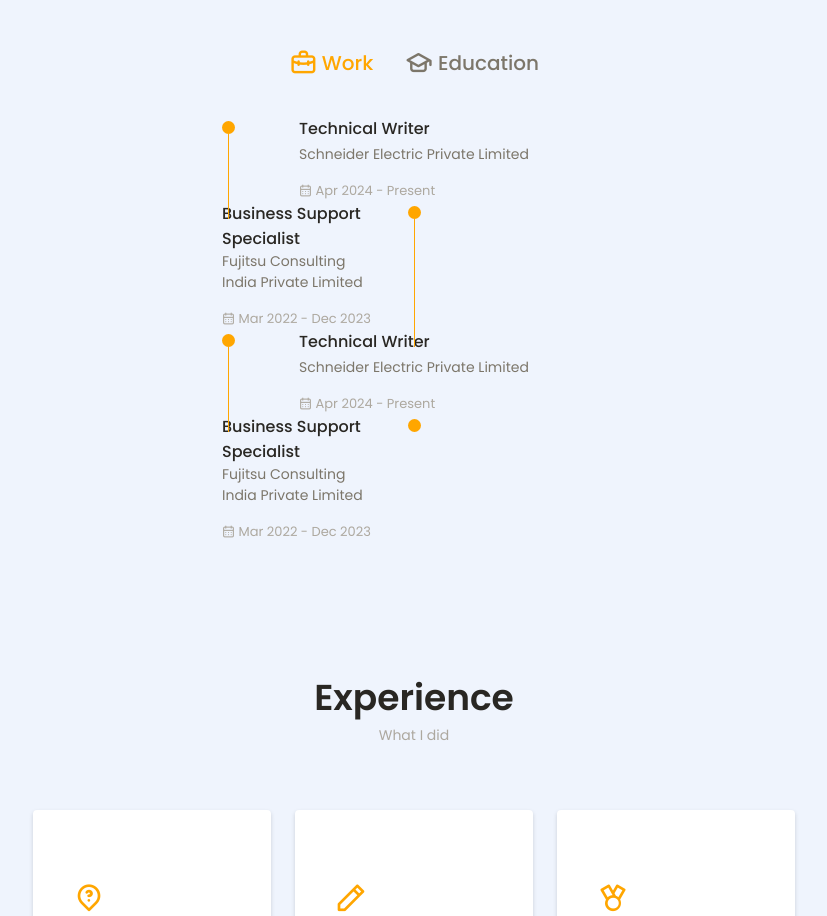
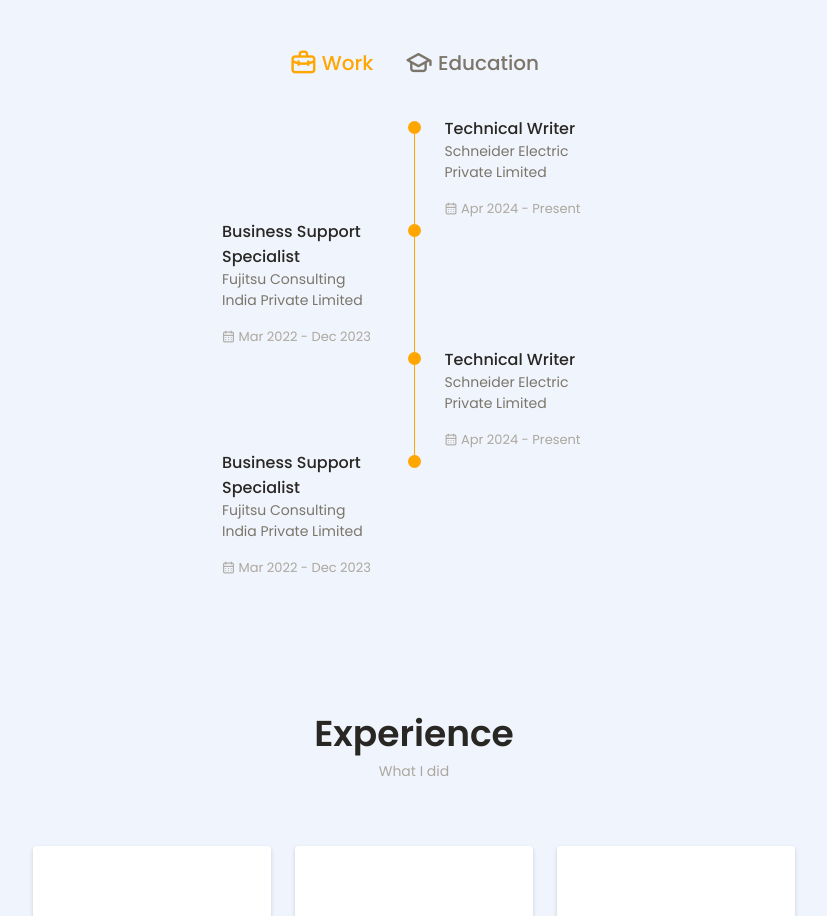
Before and after one commit to babukrishna96/tech-writer-portfolio, a plain HTML site: page index.html in a window 1280 px wide. Shown: the part 3567-4483 px from the top of the page, without its empty margins (226-1053 px from the left). Drawn offline with nearby package versions, Linux system fonts and the light colour scheme.

Commit message:
Update index.html

```diff
--- a/index.html
+++ b/index.html
@@ -593,6 +593,7 @@
 
 
             <div class="qualification__data">
+              <div></div>
 
               <div>
                 <span class="qualification__rounder"></span>
@@ -627,6 +628,7 @@
             </div>
 
            <div class="qualification__data">
+             <div></div>
 
               <div>
                 <span class="qualification__rounder"></span>
@@ -656,6 +658,7 @@
 
               <div>
                 <span class="qualification__rounder"></span>
+                </span>
               </div>
             </div>
           </div>
```
